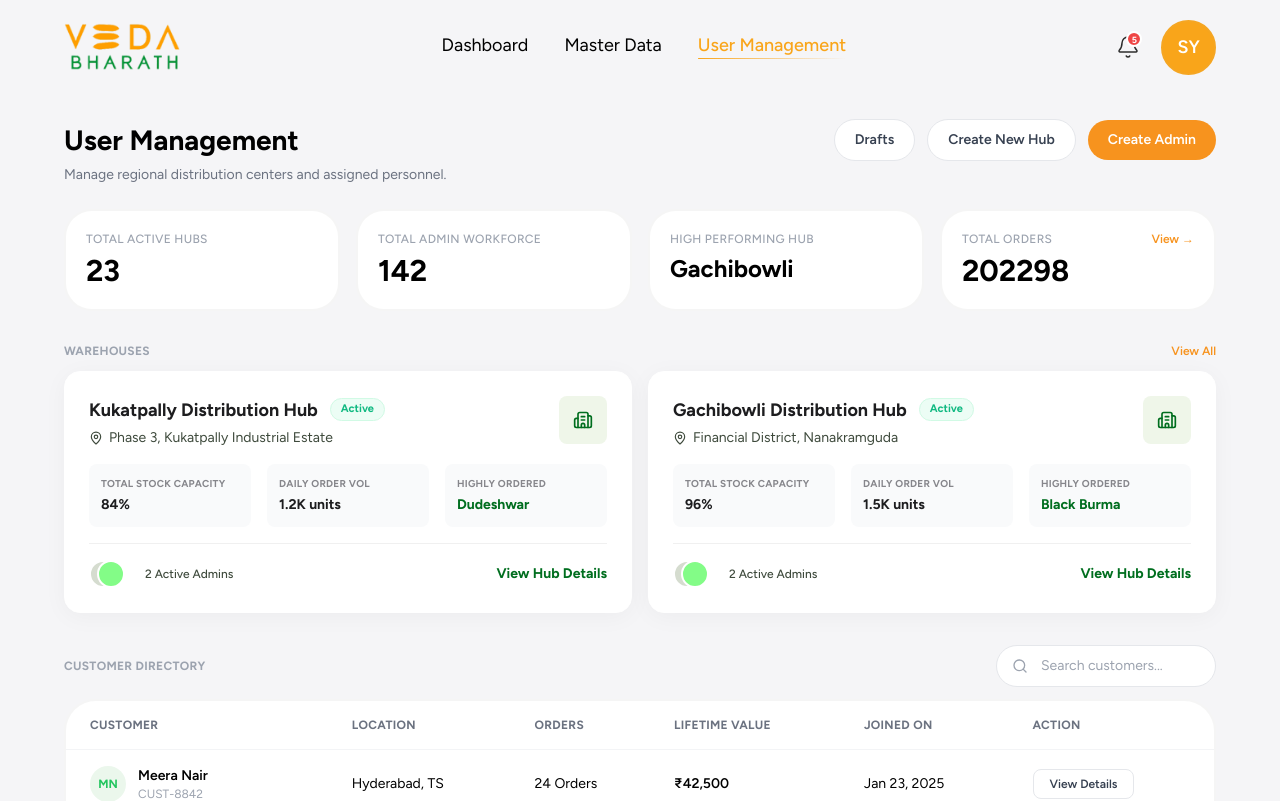
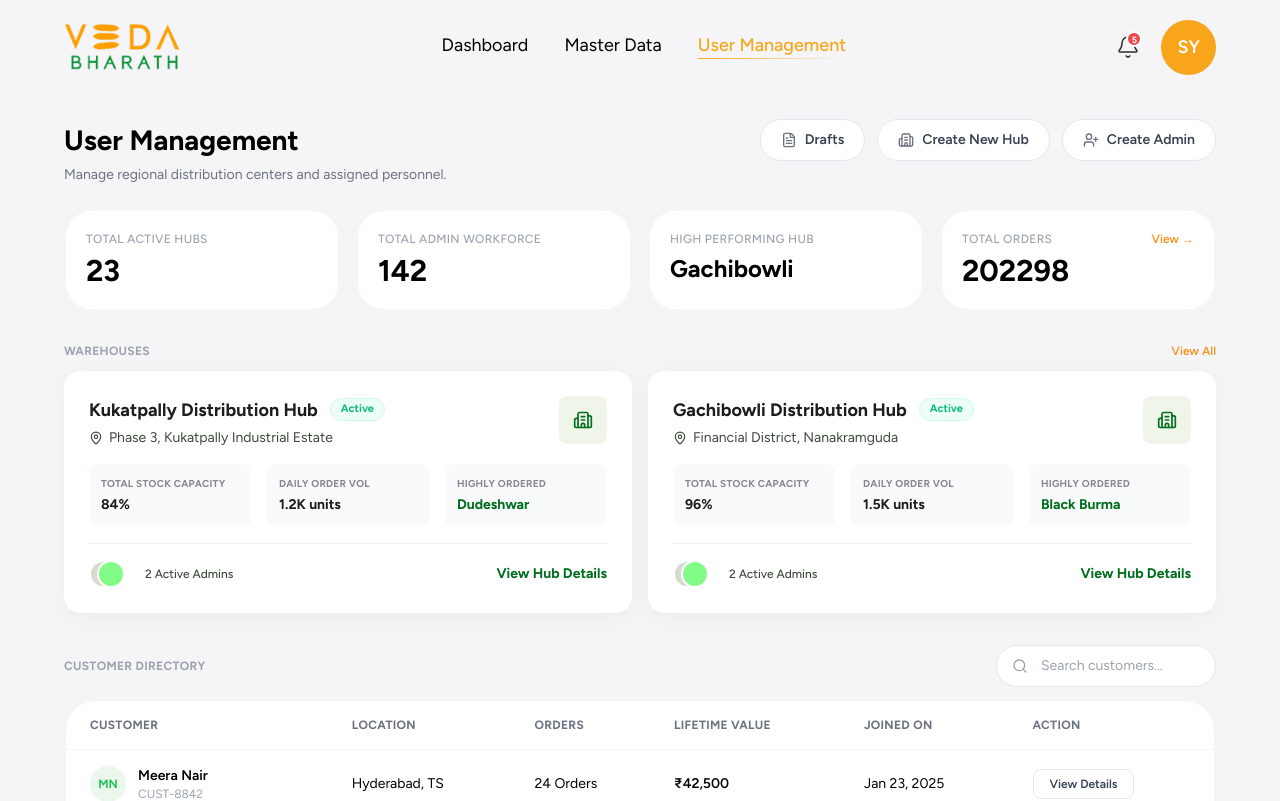
Before and after one commit to ARBRABBIT/Vedabharath-dashboards, a Next.js app: page /super-admin/users in a window 1280 px wide. Shown: the top 801 px of the page. Built offline with nearby package versions, Linux system fonts and the light colour scheme.

Commit message:
Add icons and remove orange color from User Management action tabs

```diff
--- a/src/app/super-admin/users/page.tsx
+++ b/src/app/super-admin/users/page.tsx
@@ -1,6 +1,6 @@
 "use client";
 
-import { Building2, MapPin, Search } from "lucide-react";
+import { Building2, FileText, MapPin, Search, UserPlus } from "lucide-react";
 import Link from "next/link";
 import { useEffect, useMemo, useState } from "react";
 import { SuperAdminNavbar } from "@/components/dashboard/SuperAdminNavbar";
@@ -134,22 +134,25 @@
           <div className="flex items-center gap-3">
             <Link
               href="/super-admin/users/drafts"
-              className="cursor-pointer rounded-full border border-[#E5E7EB] bg-white px-5 py-2.5 text-sm font-semibold text-[#374151] transition-colors hover:bg-[#F9FAFB]"
+              className="flex cursor-pointer items-center gap-2 whitespace-nowrap rounded-full border border-[#E5E7EB] bg-white px-5 py-2.5 text-sm font-semibold text-[#374151] transition-colors hover:bg-[#F9FAFB]"
             >
+              <FileText className="h-4 w-4 text-[#6B7280]" strokeWidth={2} />
               Drafts
             </Link>
             <button
               type="button"
               onClick={() => setCreateHubOpen(true)}
-              className="cursor-pointer whitespace-nowrap rounded-full border border-[#E5E7EB] bg-white px-5 py-2.5 text-sm font-semibold text-[#374151] transition-colors hover:bg-[#F9FAFB]"
+              className="flex cursor-pointer items-center gap-2 whitespace-nowrap rounded-full border border-[#E5E7EB] bg-white px-5 py-2.5 text-sm font-semibold text-[#374151] transition-colors hover:bg-[#F9FAFB]"
             >
+              <Building2 className="h-4 w-4 text-[#6B7280]" strokeWidth={2} />
               Create New Hub
             </button>
             <button
               type="button"
               onClick={() => setCreateAdminOpen(true)}
-              className="cursor-pointer whitespace-nowrap rounded-full bg-[#F7931E] px-5 py-2.5 text-sm font-semibold text-white transition-opacity hover:opacity-90"
+              className="flex cursor-pointer items-center gap-2 whitespace-nowrap rounded-full border border-[#E5E7EB] bg-white px-5 py-2.5 text-sm font-semibold text-[#374151] transition-colors hover:bg-[#F9FAFB]"
             >
+              <UserPlus className="h-4 w-4 text-[#6B7280]" strokeWidth={2} />
               Create Admin
             </button>
           </div>
```
